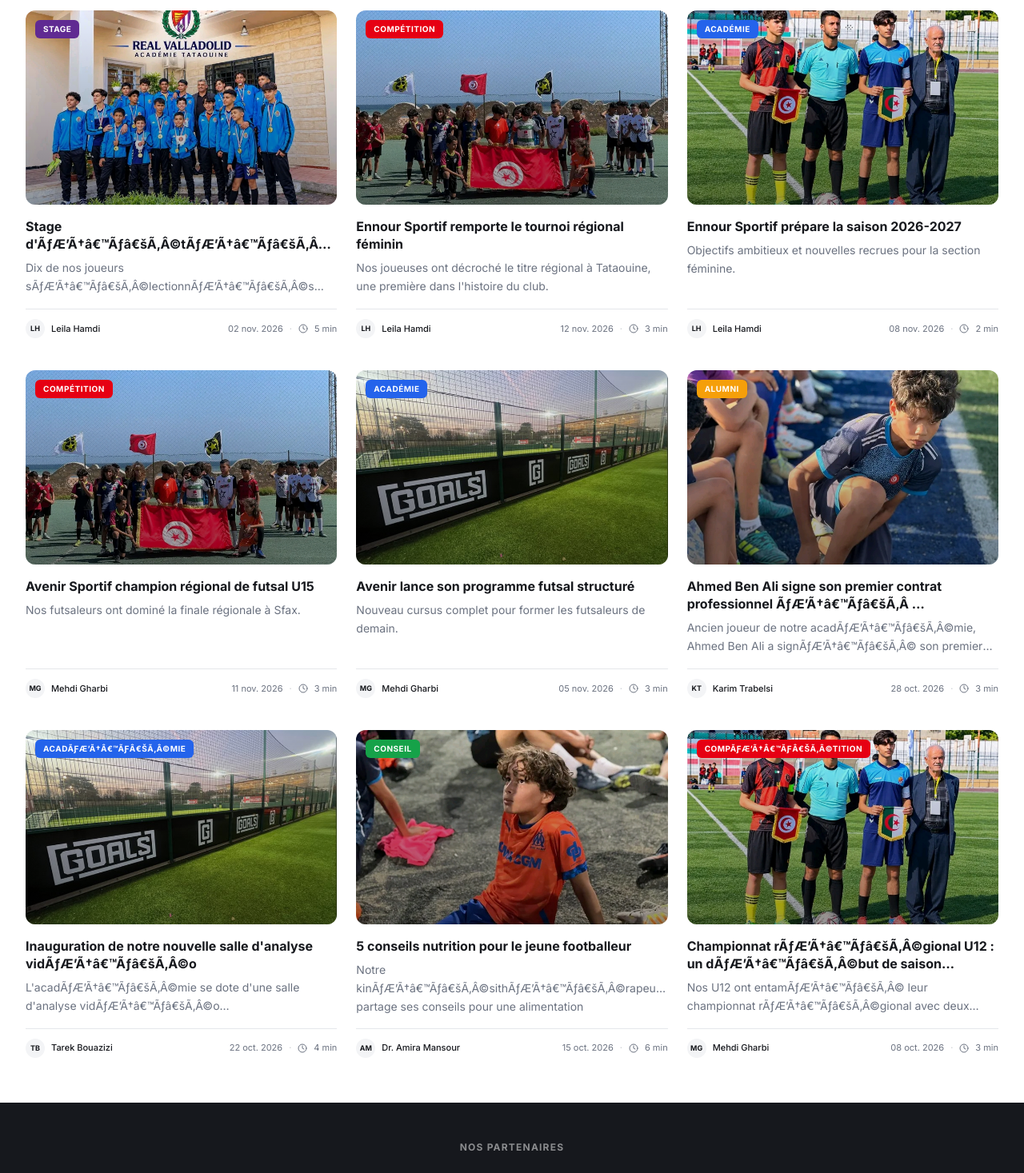
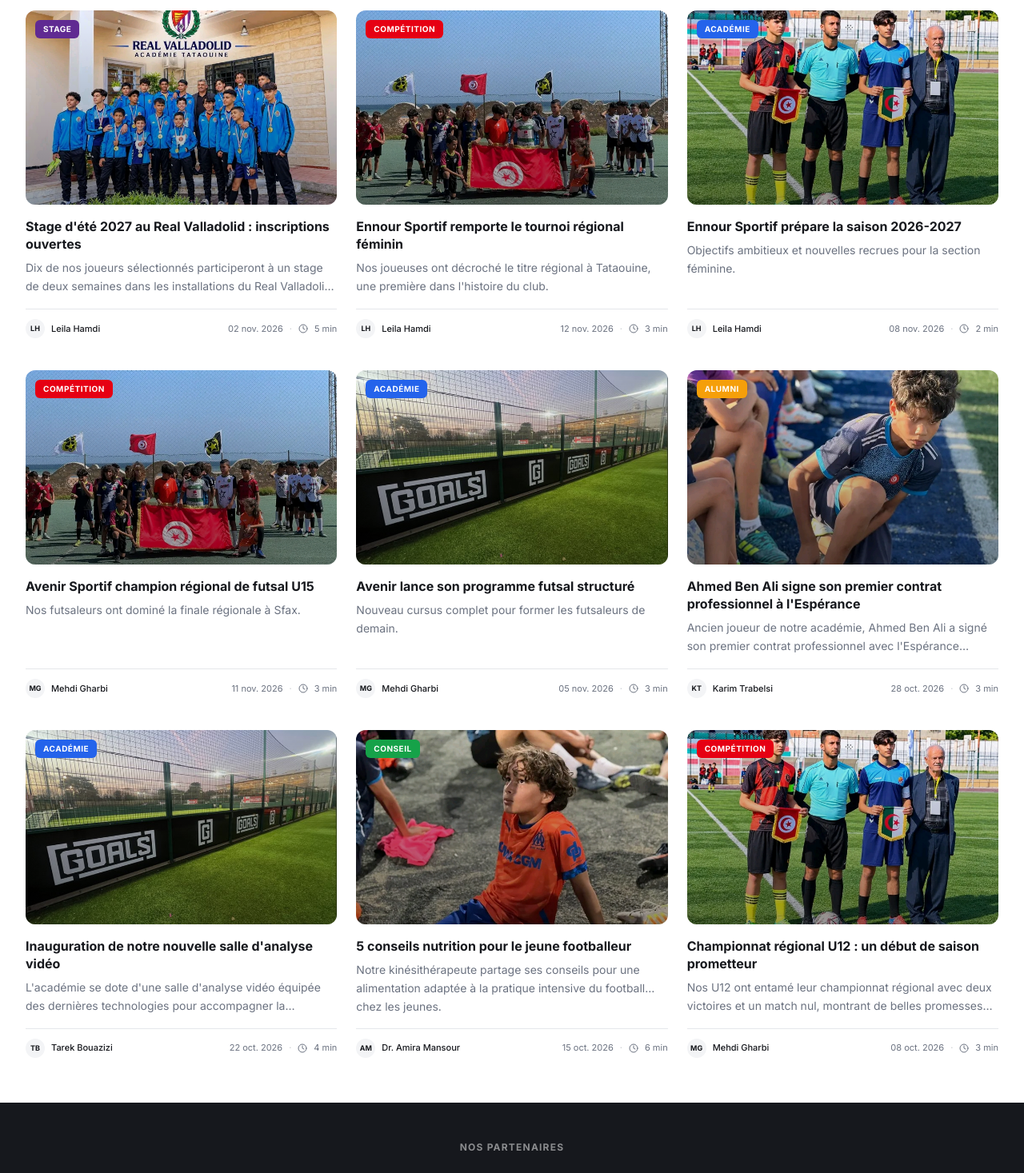
Before and after one commit to akdi3679/rvtataouine, a Next.js app: page /en/actualites in a window 1280 px wide. Shown: the part 1070-2537 px from the top of the page at 80% size. Built offline with nearby package versions, Linux system fonts and the light colour scheme.

Commit message:
fix: decode mojibake in news and videos data files

```diff
--- a/src/data/news.ts
+++ b/src/data/news.ts
@@ -25,12 +25,12 @@ export interface Article {
 export const articles: Article[] = [
   {
     slug: "victoire-u15-tournoi-sfax",
-    title: "Victoire ÃƒÆ’Ã†â€™Ãƒâ€šÃ‚Â©clatante des U15 au tournoi rÃƒÆ’Ã†â€™Ãƒâ€šÃ‚Â©gional de Sfax",
+    title: "Victoire éclatante des U15 au tournoi régional de Sfax",
     excerpt:
-      "Nos jeunes talents ont remportÃƒÆ’Ã†â€™Ãƒâ€šÃ‚Â© le tournoi rÃƒÆ’Ã†â€™Ãƒâ€šÃ‚Â©gional de Sfax face ÃƒÆ’Ã†â€™Ãƒâ€šÃ‚Â  12 ÃƒÆ’Ã†â€™Ãƒâ€šÃ‚Â©quipes, dÃƒÆ’Ã†â€™Ãƒâ€šÃ‚Â©montrant la qualitÃƒÆ’Ã†â€™Ãƒâ€šÃ‚Â© de notre formation technique et tactique.",
+      "Nos jeunes talents ont remporté le tournoi régional de Sfax face à 12 équipes, démontrant la qualité de notre formation technique et tactique.",
     image: "/images/news/victoire-u15-tournoi-sfax.jpg",
     category: "match",
-    categoryLabel: "CompÃƒÆ’Ã†â€™Ãƒâ€šÃ‚Â©tition",
+    categoryLabel: "Compétition",
     team: "valladolid",
     author: { name: "Karim Trabelsi", role: "Directeur Technique", initials: "KT" },
     publishedAt: "2026-11-05T10:00:00Z",
@@ -40,44 +40,44 @@ export const articles: Article[] = [
     content: [
       {
         type: "paragraph",
-        text: "Ce week-end, notre ÃƒÆ’Ã†â€™Ãƒâ€šÃ‚Â©quipe U15 a brillÃƒÆ’Ã†â€™Ãƒâ€šÃ‚Â© lors du tournoi rÃƒÆ’Ã†â€™Ãƒâ€šÃ‚Â©gional de Sfax en remportant la finale face ÃƒÆ’Ã†â€™Ãƒâ€šÃ‚Â  l'AS GabÃƒÆ’Ã†â€™Ãƒâ€šÃ‚Â¨s sur le score de 3-1. Une performance qui couronne six mois de travail intensif.",
+        text: "Ce week-end, notre équipe U15 a brillé lors du tournoi régional de Sfax en remportant la finale face à l'AS Gabès sur le score de 3-1. Une performance qui couronne six mois de travail intensif.",
       },
       { type: "heading", text: "Un parcours sans faute" },
       {
         type: "paragraph",
-        text: "AprÃƒÆ’Ã†â€™Ãƒâ€šÃ‚Â¨s une phase de poule parfaite (3 victoires, 0 dÃƒÆ’Ã†â€™Ãƒâ€šÃ‚Â©faite), nos joueurs ont enchaÃƒÆ’Ã†â€™Ãƒâ€šÃ‚Â®nÃƒÆ’Ã†â€™Ãƒâ€šÃ‚Â© avec une demi-finale maÃƒÆ’Ã†â€™Ãƒâ€šÃ‚Â®trisÃƒÆ’Ã†â€™Ãƒâ€šÃ‚Â©e avant de s'imposer en finale devant plus de 500 spectateurs.",
+        text: "Après une phase de poule parfaite (3 victoires, 0 défaite), nos joueurs ont enchaîné avec une demi-finale maîtrisée avant de s'imposer en finale devant plus de 500 spectateurs.",
       },
       {
         type: "quote",
-        text: "Ce qui me rend le plus fier, ce n'est pas la victoire elle-mÃƒÆ’Ã†â€™Ãƒâ€šÃ‚Âªme, mais la maniÃƒÆ’Ã†â€™Ãƒâ€šÃ‚Â¨re dont ces jeunes ont appliquÃƒÆ’Ã†â€™Ãƒâ€šÃ‚Â© les principes tactiques travaillÃƒÆ’Ã†â€™Ãƒâ€šÃ‚Â©s ÃƒÆ’Ã†â€™Ãƒâ€šÃ‚Â  l'entraÃƒÆ’Ã†â€™Ãƒâ€šÃ‚Â®nement. Ils ont jouÃƒÆ’Ã†â€™Ãƒâ€šÃ‚Â© comme une vraie ÃƒÆ’Ã†â€™Ãƒâ€šÃ‚Â©quipe.",
+        text: "Ce qui me rend le plus fier, ce n'est pas la victoire elle-même, mais la manière dont ces jeunes ont appliqué les principes tactiques travaillés à l'entraînement. Ils ont joué comme une vraie équipe.",
       },
-      { type: "heading", text: "Les points clÃƒÆ’Ã†â€™Ãƒâ€šÃ‚Â©s de la formation" },
+      { type: "heading", text: "Les points clés de la formation" },
       {
         type: "list",
-        text: "Les facteurs de cette rÃƒÆ’Ã†â€™Ãƒâ€šÃ‚Â©ussite :",
+        text: "Les facteurs de cette réussite :",
         items: [
-          "Une maÃƒÆ’Ã†â€™Ãƒâ€šÃ‚Â®trise technique supÃƒÆ’Ã†â€™Ãƒâ€šÃ‚Â©rieure dans les duels",
+          "Une maîtrise technique supérieure dans les duels",
           "Une occupation intelligente de l'espace",
-          "Une solidaritÃƒÆ’Ã†â€™Ãƒâ€šÃ‚Â© exemplaire entre les lignes",
-          "Une gestion mature du score en deuxiÃƒÆ’Ã†â€™Ãƒâ€šÃ‚Â¨me mi-temps",
+          "Une solidarité exemplaire entre les lignes",
+          "Une gestion mature du score en deuxième mi-temps",
         ],
       },
       {
         type: "paragraph",
-        text: "Bravo ÃƒÆ’Ã†â€™Ãƒâ€šÃ‚Â  tous les joueurs et ÃƒÆ’Ã†â€™Ãƒâ€šÃ‚Â  leur encadrement. Cette victoire est celle de toute une acadÃƒÆ’Ã†â€™Ãƒâ€šÃ‚Â©mie.",
+        text: "Bravo à tous les joueurs et à leur encadrement. Cette victoire est celle de toute une académie.",
       },
     ],
   },
   {
     slug: "stage-estival-real-valladolid-2027",
-    title: "Stage d'ÃƒÆ’Ã†â€™Ãƒâ€šÃ‚Â©tÃƒÆ’Ã†â€™Ãƒâ€šÃ‚Â© 2027 au Real Valladolid : inscriptions ouvertes",
+    title: "Stage d'été 2027 au Real Valladolid : inscriptions ouvertes",
     excerpt:
-      "Dix de nos joueurs sÃƒÆ’Ã†â€™Ãƒâ€šÃ‚Â©lectionnÃƒÆ’Ã†â€™Ãƒâ€šÃ‚Â©s participeront ÃƒÆ’Ã†â€™Ãƒâ€šÃ‚Â  un stage de deux semaines dans les installations du Real Valladolid CF en Espagne.",
+      "Dix de nos joueurs sélectionnés participeront à un stage de deux semaines dans les installations du Real Valladolid CF en Espagne.",
     image: "/images/news/stage-estival-real-valladolid-2027.jpg",
     category: "stage",
     categoryLabel: "Stage",
     team: "valladolid",
-    author: { name: "Leila Hamdi", role: "Coordinatrice PÃƒÆ’Ã†â€™Ãƒâ€šÃ‚Â©dagogique", initials: "LH" },
+    author: { name: "Leila Hamdi", role: "Coordinatrice Pédagogique", initials: "LH" },
     publishedAt: "2026-11-02T08:00:00Z",
     readTime: 5,
     featured: false,
@@ -85,28 +85,28 @@ export const articles: Article[] = [
     content: [
       {
         type: "paragraph",
-        text: "GrÃƒÆ’Ã†â€™Ãƒâ€šÃ‚Â¢ce ÃƒÆ’Ã†â€™Ãƒâ€šÃ‚Â  notre partenariat officiel avec le Real Valladolid CF, dix joueurs de notre acadÃƒÆ’Ã†â€™Ãƒâ€šÃ‚Â©mie ÃƒÆ’Ã†â€™Ãƒâ€šÃ‚Â¢gÃƒÆ’Ã†â€™Ãƒâ€šÃ‚Â©s de 15 ÃƒÆ’Ã†â€™Ãƒâ€šÃ‚Â  17 ans auront l'opportunitÃƒÆ’Ã†â€™Ãƒâ€šÃ‚Â© unique de participer ÃƒÆ’Ã†â€™Ãƒâ€šÃ‚Â  un stage de perfectionnement en Espagne du 15 au 29 juillet 2027.",
+        text: "Grâce à notre partenariat officiel avec le Real Valladolid CF, dix joueurs de notre académie âgés de 15 à 17 ans auront l'opportunité unique de participer à un stage de perfectionnement en Espagne du 15 au 29 juillet 2027.",
       },
       { type: "heading", text: "Un programme d'exception" },
       {
         type: "paragraph",
-        text: "Pendant deux semaines, les jeunes footballeurs s'entraÃƒÆ’Ã†â€™Ãƒâ€šÃ‚Â®neront dans les installations de la Ciudad Real Madrid de Valladolid, encadrÃƒÆ’Ã†â€™Ãƒâ€šÃ‚Â©s par des entraÃƒÆ’Ã†â€™Ãƒâ€šÃ‚Â®neurs diplÃƒÆ’Ã†â€™Ãƒâ€šÃ‚Â´mÃƒÆ’Ã†â€™Ãƒâ€šÃ‚Â©s UEFA du club espagnol.",
+        text: "Pendant deux semaines, les jeunes footballeurs s'entraîneront dans les installations de la Ciudad Real Madrid de Valladolid, encadrés par des entraîneurs diplômés UEFA du club espagnol.",
       },
       {
         type: "list",
         text: "Le programme comprend :",
         items: [
-          "3 sÃƒÆ’Ã†â€™Ãƒâ€šÃ‚Â©ances d'entraÃƒÆ’Ã†â€™Ãƒâ€šÃ‚Â®nement quotidiennes",
-          "Analyses vidÃƒÆ’Ã†â€™Ãƒâ€šÃ‚Â©o individuelles",
-          "Matchs amicaux contre des ÃƒÆ’Ã†â€™Ãƒâ€šÃ‚Â©quipes locales",
-          "Visite du stade JosÃƒÆ’Ã†â€™Ãƒâ€šÃ‚Â© Zorrilla",
+          "3 séances d'entraînement quotidiennes",
+          "Analyses vidéo individuelles",
+          "Matchs amicaux contre des équipes locales",
+          "Visite du stade José Zorrilla",
           "Immersion culturelle et linguistique",
         ],
       },
-      { type: "heading", text: "CritÃƒÆ’Ã†â€™Ãƒâ€šÃ‚Â¨res de sÃƒÆ’Ã†â€™Ãƒâ€šÃ‚Â©lection" },
+      { type: "heading", text: "Critères de sélection" },
       {
         type: "paragraph",
-        text: "Les joueurs seront sÃƒÆ’Ã†â€™Ãƒâ€šÃ‚Â©lectionnÃƒÆ’Ã†â€™Ãƒâ€šÃ‚Â©s sur la base de leurs performances sportives, de leur assiduitÃƒÆ’Ã†â€™Ãƒâ€šÃ‚Â© aux entraÃƒÆ’Ã†â€™Ãƒâ€šÃ‚Â®nements et de leur comportement exemplaire. Les inscriptions sont ouvertes jusqu'au 31 janvier 2027.",
+        text: "Les joueurs seront sélectionnés sur la base de leurs performances sportives, de leur assiduité aux entraînements et de leur comportement exemplaire. Les inscriptions sont ouvertes jusqu'au 31 janvier 2027.",
       },
     ],
   },
@@ -172,9 +172,9 @@ export const articles: Article[] = [
   },
   {
     slug: "ahmed-ben-alui-signe-esperance",
-    title: "Ahmed Ben Ali signe son premier contrat professionnel ÃƒÆ’Ã†â€™Ãƒâ€šÃ‚Â  l'EspÃƒÆ’Ã†â€™Ãƒâ€šÃ‚Â©rance",
+    title: "Ahmed Ben Ali signe son premier contrat professionnel à l'Espérance",
     excerpt:
-      "Ancien joueur de notre acadÃƒÆ’Ã†â€™Ãƒâ€šÃ‚Â©mie, Ahmed Ben Ali a signÃƒÆ’Ã†â€™Ãƒâ€šÃ‚Â© son premier contrat professionnel avec l'EspÃƒÆ’Ã†â€™Ãƒâ€šÃ‚Â©rance Sportive de Tunis.",
+      "Ancien joueur de notre académie, Ahmed Ben Ali a signé son premier contrat professionnel avec l'Espérance Sportive de Tunis.",
     image: "/images/news/ahmed-ben-alui-signe-esperance.jpg",
     category: "alumni",
     categoryLabel: "Alumni",
@@ -183,32 +183,32 @@ export const articles: Article[] = [
     publishedAt: "2026-10-28T14:00:00Z",
     readTime: 3,
     featured: false,
-    tags: ["alumni", "professionnel", "EspÃƒÆ’Ã†â€™Ãƒâ€šÃ‚Â©rance"],
+    tags: ["alumni", "professionnel", "Espérance"],
     content: [
       {
         type: "paragraph",
-        text: "C'est avec une immense fiertÃƒÆ’Ã†â€™Ãƒâ€šÃ‚Â© que nous annonÃƒÆ’Ã†â€™Ãƒâ€šÃ‚Â§ons la signature d'Ahmed Ben Ali, promotion 2020 de notre acadÃƒÆ’Ã†â€™Ãƒâ€šÃ‚Â©mie, avec l'EspÃƒÆ’Ã†â€™Ãƒâ€šÃ‚Â©rance Sportive de Tunis, l'un des plus grands clubs d'Afrique.",
+        text: "C'est avec une immense fierté que nous annonçons la signature d'Ahmed Ben Ali, promotion 2020 de notre académie, avec l'Espérance Sportive de Tunis, l'un des plus grands clubs d'Afrique.",
       },
       {
         type: "quote",
-        text: "Tout a commencÃƒÆ’Ã†â€™Ãƒâ€šÃ‚Â© ici, ÃƒÆ’Ã†â€™Ãƒâ€šÃ‚Â  Tataouine. Les entraÃƒÆ’Ã†â€™Ãƒâ€šÃ‚Â®neurs m'ont appris la rigueur, la discipline et l'amour du maillot. Je n'oublie pas d'oÃƒÆ’Ã†â€™Ãƒâ€šÃ‚Â¹ je viens.",
+        text: "Tout a commencé ici, à Tataouine. Les entraîneurs m'ont appris la rigueur, la discipline et l'amour du maillot. Je n'oublie pas d'où je viens.",
       },
       {
         type: "paragraph",
-        text: "Ahmed a rejoint l'acadÃƒÆ’Ã†â€™Ãƒâ€šÃ‚Â©mie ÃƒÆ’Ã†â€™Ãƒâ€šÃ‚Â  l'ÃƒÆ’Ã†â€™Ãƒâ€šÃ‚Â¢ge de 10 ans et l'a quittÃƒÆ’Ã†â€™Ãƒâ€šÃ‚Â©e ÃƒÆ’Ã†â€™Ãƒâ€šÃ‚Â  16 ans pour intÃƒÆ’Ã†â€™Ãƒâ€šÃ‚Â©grer le centre de formation de l'EST. Son parcours est la preuve que la formation de qualitÃƒÆ’Ã†â€™Ãƒâ€šÃ‚Â© existe aussi dans le sud tunisien.",
+        text: "Ahmed a rejoint l'académie à l'âge de 10 ans et l'a quittée à 16 ans pour intégrer le centre de formation de l'EST. Son parcours est la preuve que la formation de qualité existe aussi dans le sud tunisien.",
       },
     ],
   },
   {
     slug: "nouveaux-equipements-salle-analyse",
-    title: "Inauguration de notre nouvelle salle d'analyse vidÃƒÆ’Ã†â€™Ãƒâ€šÃ‚Â©o",
+    title: "Inauguration de notre nouvelle salle d'analyse vidéo",
     excerpt:
-      "L'acadÃƒÆ’Ã†â€™Ãƒâ€šÃ‚Â©mie se dote d'une salle d'analyse vidÃƒÆ’Ã†â€™Ãƒâ€šÃ‚Â©o ÃƒÆ’Ã†â€™Ãƒâ€šÃ‚Â©quipÃƒÆ’Ã†â€™Ãƒâ€šÃ‚Â©e des derniÃƒÆ’Ã†â€™Ãƒâ€šÃ‚Â¨res technologies pour accompagner la progression de nos joueurs.",
+      "L'académie se dote d'une salle d'analyse vidéo équipée des dernières technologies pour accompagner la progression de nos joueurs.",
     image: "/images/news/nouveaux-equipements-salle-analyse.jpg",
     category: "academie",
-    categoryLabel: "AcadÃƒÆ’Ã†â€™Ãƒâ€šÃ‚Â©mie",
+    categoryLabel: "Académie",
     team: "valladolid",
-    author: { name: "Tarek Bouazizi", role: "Analyste VidÃƒÆ’Ã†â€™Ãƒâ€šÃ‚Â©o", initials: "TB" },
+    author: { name: "Tarek Bouazizi", role: "Analyste Vidéo", initials: "TB" },
     publishedAt: "2026-10-22T09:00:00Z",
     readTime: 4,
     featured: false,
@@ -216,26 +216,26 @@ export const articles: Article[] = [
     content: [
       {
         type: "paragraph",
-        text: "Nous avons le plaisir d'inaugurer notre nouvelle salle d'analyse vidÃƒÆ’Ã†â€™Ãƒâ€šÃ‚Â©o, un investissement majeur dans la modernisation de nos installations.",
+        text: "Nous avons le plaisir d'inaugurer notre nouvelle salle d'analyse vidéo, un investissement majeur dans la modernisation de nos installations.",
       },
       { type: "heading", text: "Un outil au service de la performance" },
       {
         type: "paragraph",
-        text: "ÃƒÆ’Ã†â€™ÃƒÂ¢Ã¢â€šÂ¬Ã‚Â°quipÃƒÆ’Ã†â€™Ãƒâ€šÃ‚Â©e d'ÃƒÆ’Ã†â€™Ãƒâ€šÃ‚Â©crans 4K, de logiciels professionnels d'analyse tactique et d'un systÃƒÆ’Ã†â€™Ãƒâ€šÃ‚Â¨me de replay instantanÃƒÆ’Ã†â€™Ãƒâ€šÃ‚Â©, cette salle permettra ÃƒÆ’Ã†â€™Ãƒâ€šÃ‚Â  nos entraÃƒÆ’Ã†â€™Ãƒâ€šÃ‚Â®neurs et joueurs d'analyser en dÃƒÆ’Ã†â€™Ãƒâ€šÃ‚Â©tail les matchs et les sÃƒÆ’Ã†â€™Ãƒâ€šÃ‚Â©ances d'entraÃƒÆ’Ã†â€™Ãƒâ€šÃ‚Â®nement.",
+        text: "Équipée d'écrans 4K, de logiciels professionnels d'analyse tactique et d'un système de replay instantané, cette salle permettra à nos entraîneurs et joueurs d'analyser en détail les matchs et les séances d'entraînement.",
       },
       {
         type: "list",
-        text: "FonctionnalitÃƒÆ’Ã†â€™Ãƒâ€šÃ‚Â©s principales :",
+        text: "Fonctionnalités principales :",
         items: [
           "Analyse individuelle des gestes techniques",
-          "DÃƒÆ’Ã†â€™Ãƒâ€šÃ‚Â©cryptage tactique des adversaires",
+          "Décryptage tactique des adversaires",
           "Sessions de feedback en petit groupe",
           "Archivage et suivi de la progression",
         ],
       },
       {
         type: "paragraph",
-        text: "Cette salle s'inscrit dans notre volontÃƒÆ’Ã†â€™Ãƒâ€šÃ‚Â© d'offrir un environnement d'apprentissage de niveau professionnel ÃƒÆ’Ã†â€™Ãƒâ€šÃ‚Â  tous nos joueurs.",
+        text: "Cette salle s'inscrit dans notre volonté d'offrir un environnement d'apprentissage de niveau professionnel à tous nos joueurs.",
       },
     ],
   },
@@ -243,15 +243,15 @@ export const articles: Article[] = [
     slug: "conseils-nutrition-jeune-footballeur",
     title: "5 conseils nutrition pour le jeune footballeur",
     excerpt:
-      "Notre kinÃƒÆ’Ã†â€™Ãƒâ€šÃ‚Â©sithÃƒÆ’Ã†â€™Ãƒâ€šÃ‚Â©rapeute partage ses conseils pour une alimentation adaptÃƒÆ’Ã†â€™Ãƒâ€šÃ‚Â©e ÃƒÆ’Ã†â€™Ãƒâ€šÃ‚Â  la pratique intensive du football chez les jeunes.",
+      "Notre kinésithérapeute partage ses conseils pour une alimentation adaptée à la pratique intensive du football chez les jeunes.",
     image: "/images/news/conseils-nutrition-jeune-footballeur.jpg",
     category: "conseil",
     categoryLabel: "Conseil",
-    author: { name: "Dr. Amira Mansour", role: "KinÃƒÆ’Ã†â€™Ãƒâ€šÃ‚Â©sithÃƒÆ’Ã†â€™Ãƒâ€šÃ‚Â©rapeute", initials: "AM" },
+    author: { name: "Dr. Amira Mansour", role: "Kinésithérapeute", initials: "AM" },
     publishedAt: "2026-10-15T11:00:00Z",
     readTime: 6,
     featured: false,
-    tags: ["nutrition", "santÃƒÆ’Ã†â€™Ãƒâ€šÃ‚Â©", "conseils"],
+    tags: ["nutrition", "santé", "conseils"],
     content: [
       {
         type: "paragraph",
@@ -260,53 +260,53 @@ export const articles: Article[] = [
       { type: "heading", text: "1. L'hydratation avant tout" },
       {
         type: "paragraph",
-        text: "Un jeune footballeur doit boire au minimum 1,5 litre d'eau par jour, et jusqu'ÃƒÆ’Ã†â€™Ãƒâ€šÃ‚Â  2,5 litres les jours d'entraÃƒÆ’Ã†â€™Ãƒâ€šÃ‚Â®nement. L'eau reste la meilleure boisson, loin devant les sodas.",
+        text: "Un jeune footballeur doit boire au minimum 1,5 litre d'eau par jour, et jusqu'à 2,5 litres les jours d'entraînement. L'eau reste la meilleure boisson, loin devant les sodas.",
       },
-      { type: "heading", text: "2. Le petit-dÃƒÆ’Ã†â€™Ãƒâ€šÃ‚Â©jeuner, non nÃƒÆ’Ã†â€™Ãƒâ€šÃ‚Â©gociable" },
+      { type: "heading", text: "2. Le petit-déjeuner, non négociable" },
       {
         type: "paragraph",
-        text: "Un petit-dÃƒÆ’Ã†â€™Ãƒâ€šÃ‚Â©jeuner ÃƒÆ’Ã†â€™Ãƒâ€šÃ‚Â©quilibrÃƒÆ’Ã†â€™Ãƒâ€šÃ‚Â© (fÃƒÆ’Ã†â€™Ãƒâ€šÃ‚Â©culents, protÃƒÆ’Ã†â€™Ãƒâ€šÃ‚Â©ines, fruits) est essentiel pour tenir la matinÃƒÆ’Ã†â€™Ãƒâ€šÃ‚Â©e scolaire et ÃƒÆ’Ã†â€™Ãƒâ€šÃ‚Âªtre performant ÃƒÆ’Ã†â€™Ãƒâ€šÃ‚Â  l'entraÃƒÆ’Ã†â€™Ãƒâ€šÃ‚Â®nement du soir.",
+        text: "Un petit-déjeuner équilibré (féculents, protéines, fruits) est essentiel pour tenir la matinée scolaire et être performant à l'entraînement du soir.",
       },
       { type: "heading", text: "3. Le repas d'avant-match" },
       {
         type: "paragraph",
-        text: "3 heures avant le match, privilÃƒÆ’Ã†â€™Ãƒâ€šÃ‚Â©giez un repas riche en glucides complexes (pÃƒÆ’Ã†â€™Ãƒâ€šÃ‚Â¢tes, riz) et modÃƒÆ’Ã†â€™Ãƒâ€šÃ‚Â©rÃƒÆ’Ã†â€™Ãƒâ€šÃ‚Â© en protÃƒÆ’Ã†â€™Ãƒâ€šÃ‚Â©ines. ÃƒÆ’Ã†â€™ÃƒÂ¢Ã¢â€šÂ¬Ã‚Â°vitez les graisses et les fibres qui ralentissent la digestion.",
+        text: "3 heures avant le match, privilégiez un repas riche en glucides complexes (pâtes, riz) et modéré en protéines. Évitez les graisses et les fibres qui ralentissent la digestion.",
       },
-      { type: "heading", text: "4. La rÃƒÆ’Ã†â€™Ãƒâ€šÃ‚Â©cupÃƒÆ’Ã†â€™Ãƒâ€šÃ‚Â©ration aprÃƒÆ’Ã†â€™Ãƒâ€šÃ‚Â¨s l'effort" },
+      { type: "heading", text: "4. La récupération après l'effort" },
       {
         type: "paragraph",
-        text: "Dans les 30 minutes aprÃƒÆ’Ã†â€™Ãƒâ€šÃ‚Â¨s l'effort, une collation associant glucides et protÃƒÆ’Ã†â€™Ãƒâ€šÃ‚Â©ines (banane + yaourt, ou barre de rÃƒÆ’Ã†â€™Ãƒâ€šÃ‚Â©cupÃƒÆ’Ã†â€™Ãƒâ€šÃ‚Â©ration) optimise la reconstruction musculaire.",
+        text: "Dans les 30 minutes après l'effort, une collation associant glucides et protéines (banane + yaourt, ou barre de récupération) optimise la reconstruction musculaire.",
       },
       { type: "heading", text: "5. Le sommeil, le meilleur carburant" },
       {
         type: "paragraph",
-        text: "Un adolescent sportif a besoin de 9 ÃƒÆ’Ã†â€™Ãƒâ€šÃ‚Â  10 heures de sommeil par nuit. Le sommeil est le moment oÃƒÆ’Ã†â€™Ãƒâ€šÃ‚Â¹ le corps rÃƒÆ’Ã†â€™Ãƒâ€šÃ‚Â©cupÃƒÆ’Ã†â€™Ãƒâ€šÃ‚Â¨re et oÃƒÆ’Ã†â€™Ãƒâ€šÃ‚Â¹ la mÃƒÆ’Ã†â€™Ãƒâ€šÃ‚Â©moire musculaire se consolide.",
+        text: "Un adolescent sportif a besoin de 9 à 10 heures de sommeil par nuit. Le sommeil est le moment où le corps récupère et où la mémoire musculaire se consolide.",
       },
     ],
   },
   {
     slug: "resultats-u12-championnat-regional",
-    title: "Championnat rÃƒÆ’Ã†â€™Ãƒâ€šÃ‚Â©gional U12 : un dÃƒÆ’Ã†â€™Ãƒâ€šÃ‚Â©but de saison prometteur",
+    title: "Championnat régional U12 : un début de saison prometteur",
     excerpt:
-      "Nos U12 ont entamÃƒÆ’Ã†â€™Ãƒâ€šÃ‚Â© leur championnat rÃƒÆ’Ã†â€™Ãƒâ€šÃ‚Â©gional avec deux victoires et un match nul, montrant de belles promesses pour la suite.",
+      "Nos U12 ont entamé leur championnat régional avec deux victoires et un match nul, montrant de belles promesses pour la suite.",
     image: "/images/news/resultats-u12-championnat-regional.jpg",
     category: "match",
-    categoryLabel: "CompÃƒÆ’Ã†â€™Ãƒâ€šÃ‚Â©tition",
+    categoryLabel: "Compétition",
     team: "valladolid",
-    author: { name: "Mehdi Gharbi", role: "EntraÃƒÆ’Ã†â€™Ãƒâ€šÃ‚Â®neur U11-U13", initials: "MG" },
+    author: { name: "Mehdi Gharbi", role: "Entraîneur U11-U13", initials: "MG" },
     publishedAt: "2026-10-08T16:00:00Z",
     readTime: 3,
     featured: false,
-    tags: ["U12", "championnat", "rÃƒÆ’Ã†â€™Ãƒâ€šÃ‚Â©sultats"],
+    tags: ["U12", "championnat", "résultats"],
     content: [
       {
         type: "paragraph",
-        text: "AprÃƒÆ’Ã†â€™Ãƒâ€šÃ‚Â¨s trois journÃƒÆ’Ã†â€™Ãƒâ€šÃ‚Â©es de championnat rÃƒÆ’Ã†â€™Ãƒâ€šÃ‚Â©gional, notre ÃƒÆ’Ã†â€™Ãƒâ€šÃ‚Â©quipe U12 occupe la deuxiÃƒÆ’Ã†â€™Ãƒâ€šÃ‚Â¨me place du classement avec 7 points, derriÃƒÆ’Ã†â€™Ãƒâ€šÃ‚Â¨re l'US Tataouine mais devant nos rivaux directs.",
+        text: "Après trois journées de championnat régional, notre équipe U12 occupe la deuxième place du classement avec 7 points, derrière l'US Tataouine mais devant nos rivaux directs.",
       },
-      { type: "heading", text: "Les rÃƒÆ’Ã†â€™Ãƒâ€šÃ‚Â©sultats" },
+      { type: "heading", text: "Les résultats" },
       {
         type: "list",
-        text: "Bilan des trois premiÃƒÆ’Ã†â€™Ãƒâ€šÃ‚Â¨res journÃƒÆ’Ã†â€™Ãƒâ€šÃ‚Â©es :",
+        text: "Bilan des trois premières journées :",
         items: [
           "J1 : ARV 4 - 1 AS Chenini (victoire)",
           "J2 : ES Ghomrassen 2 - 2 ARV (match nul)",
@@ -315,7 +315,7 @@ export const articles: Article[] = [
       },
       {
         type: "paragraph",
-        text: "Les joueurs montrent une belle progression dans la circulation du ballon et dans leur capacitÃƒÆ’Ã†â€™Ãƒâ€šÃ‚Â© ÃƒÆ’Ã†â€™Ãƒâ€šÃ‚Â  construire le jeu depuis la dÃƒÆ’Ã†â€™Ãƒâ€šÃ‚Â©fense. Le travail paie.",
+        text: "Les joueurs montrent une belle progression dans la circulation du ballon et dans leur capacité à construire le jeu depuis la défense. Le travail paie.",
       },
     ],
   },
```
Also changed, not shown: src/data/videos.ts (+13 -13 lines).
